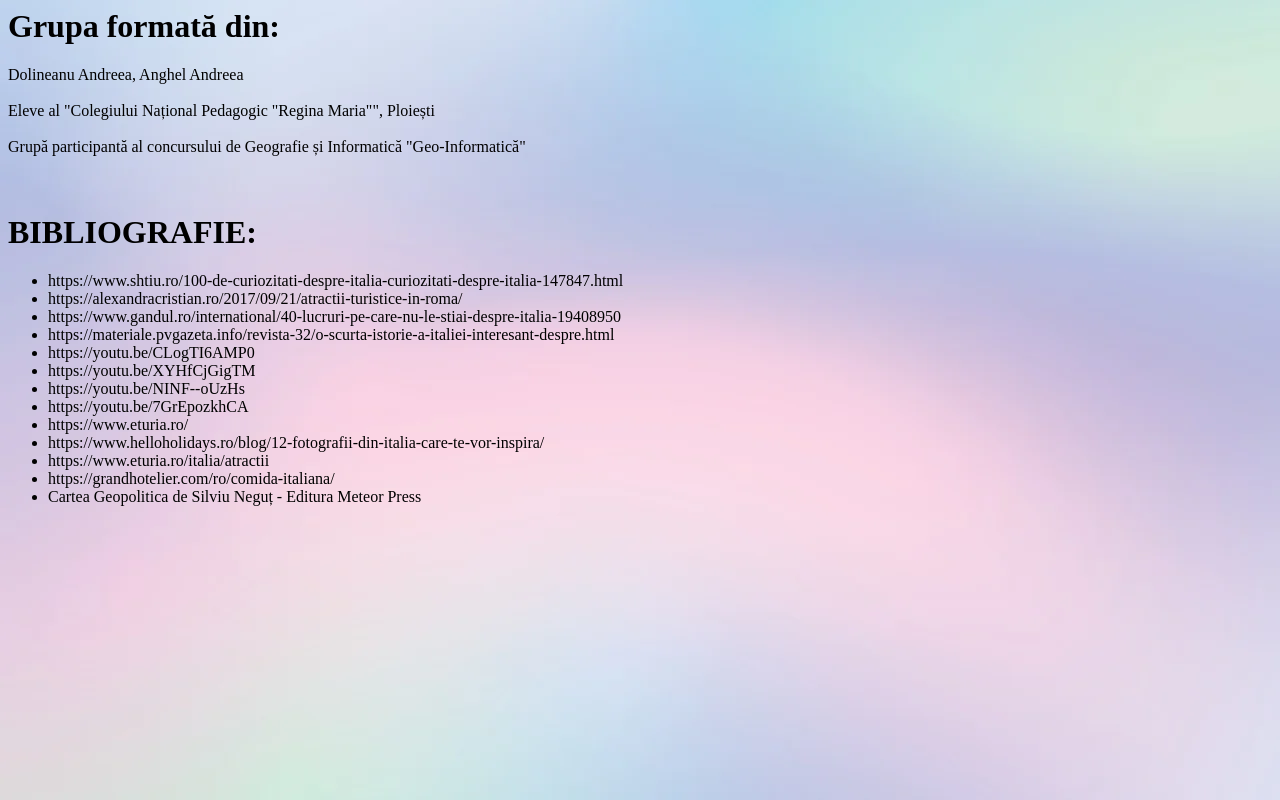
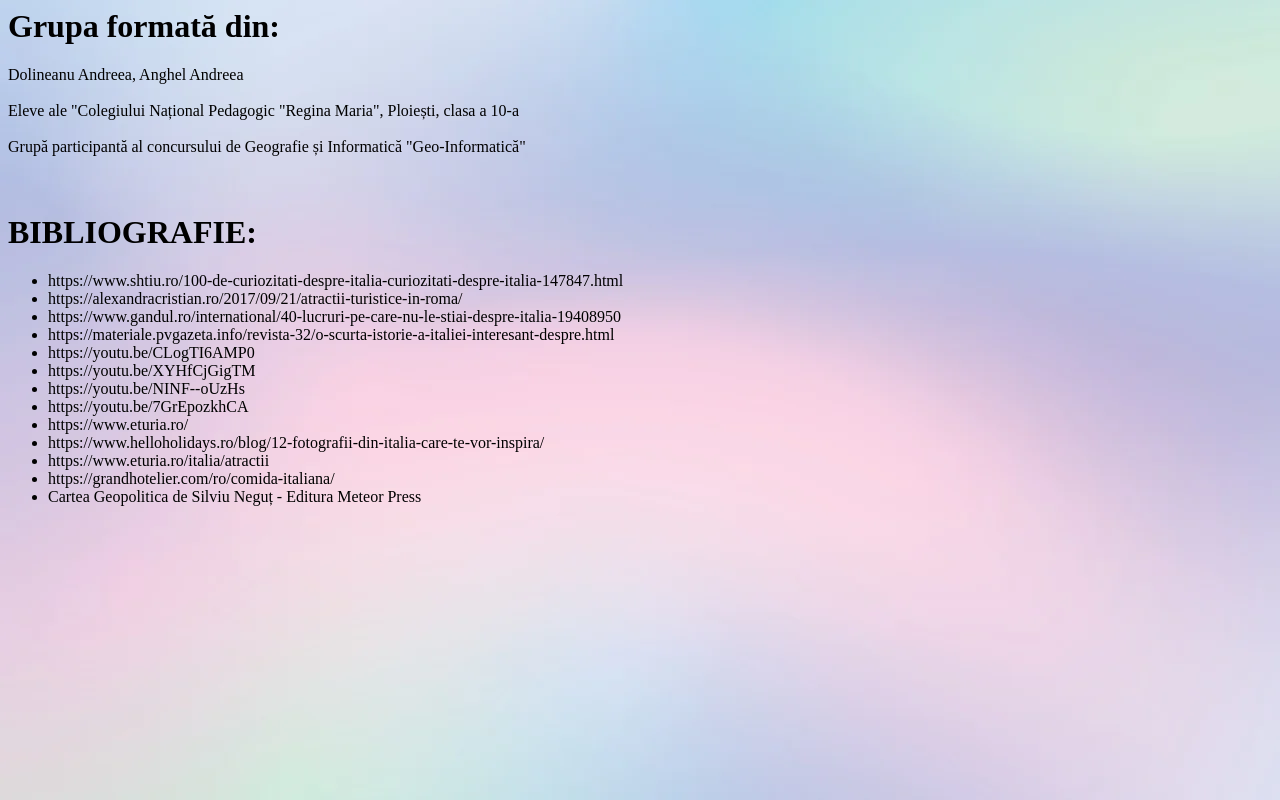
Before and after one commit to iulianbarbu/italia, a plain HTML site: page Despre Noi.html in a window 1280 px wide. Drawn offline with Linux system fonts and the light colour scheme.

Commit message:
Update Despre Noi.html

```diff
--- a/Despre Noi.html
+++ b/Despre Noi.html
@@ -10,7 +10,7 @@
 
 <h1>Grupa formată din:</h1>
 Dolineanu Andreea, Anghel Andreea<br><br>
-Eleve al "Colegiului Național Pedagogic "Regina Maria"", Ploiești<br><br>
+Eleve ale "Colegiului Național Pedagogic "Regina Maria", Ploiești, clasa a 10-a<br><br>
 Grupă participantă al concursului de Geografie și Informatică "Geo-Informatică"<br>
 <br><br>
 <h1>BIBLIOGRAFIE:</h1>
```
